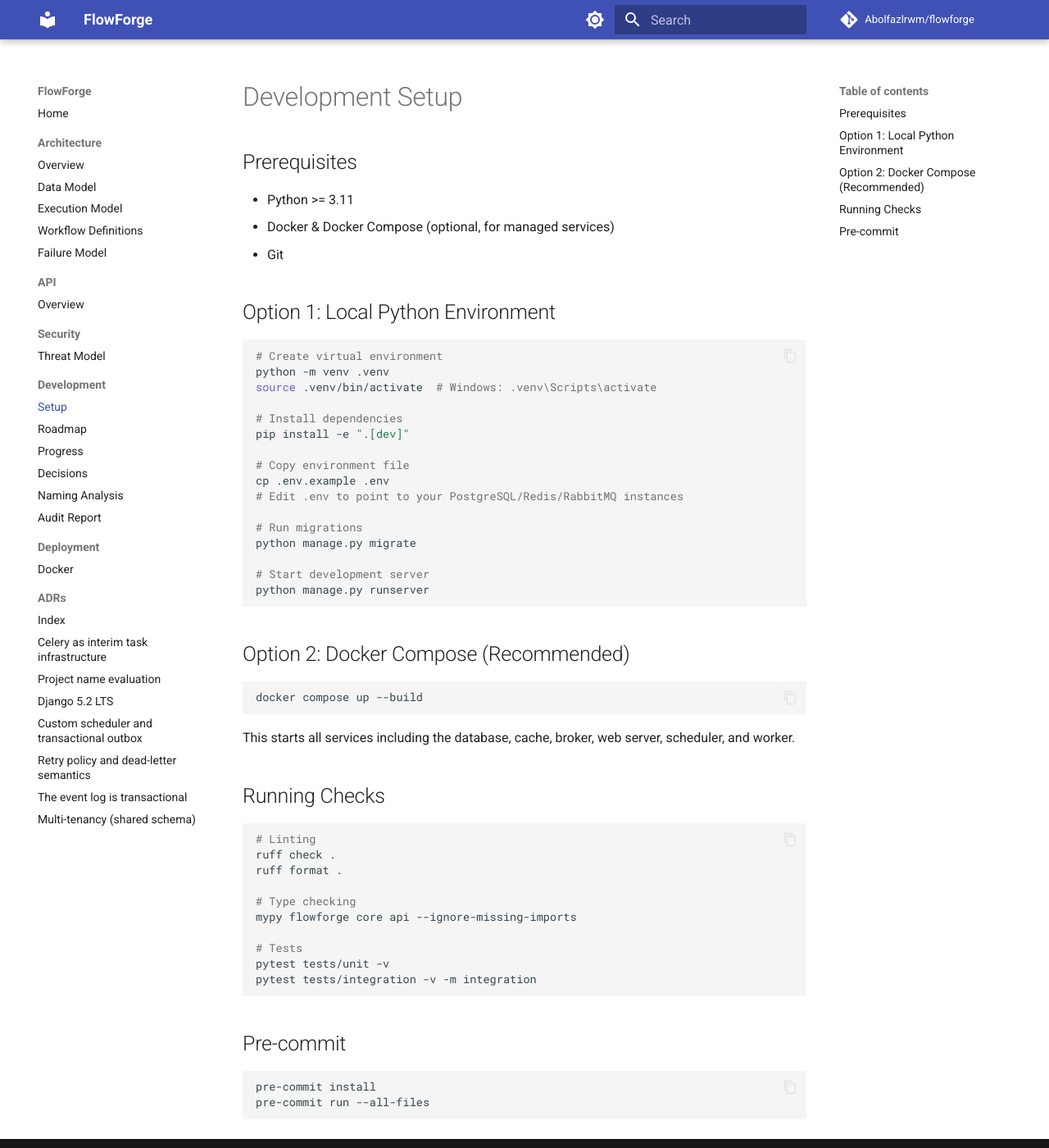
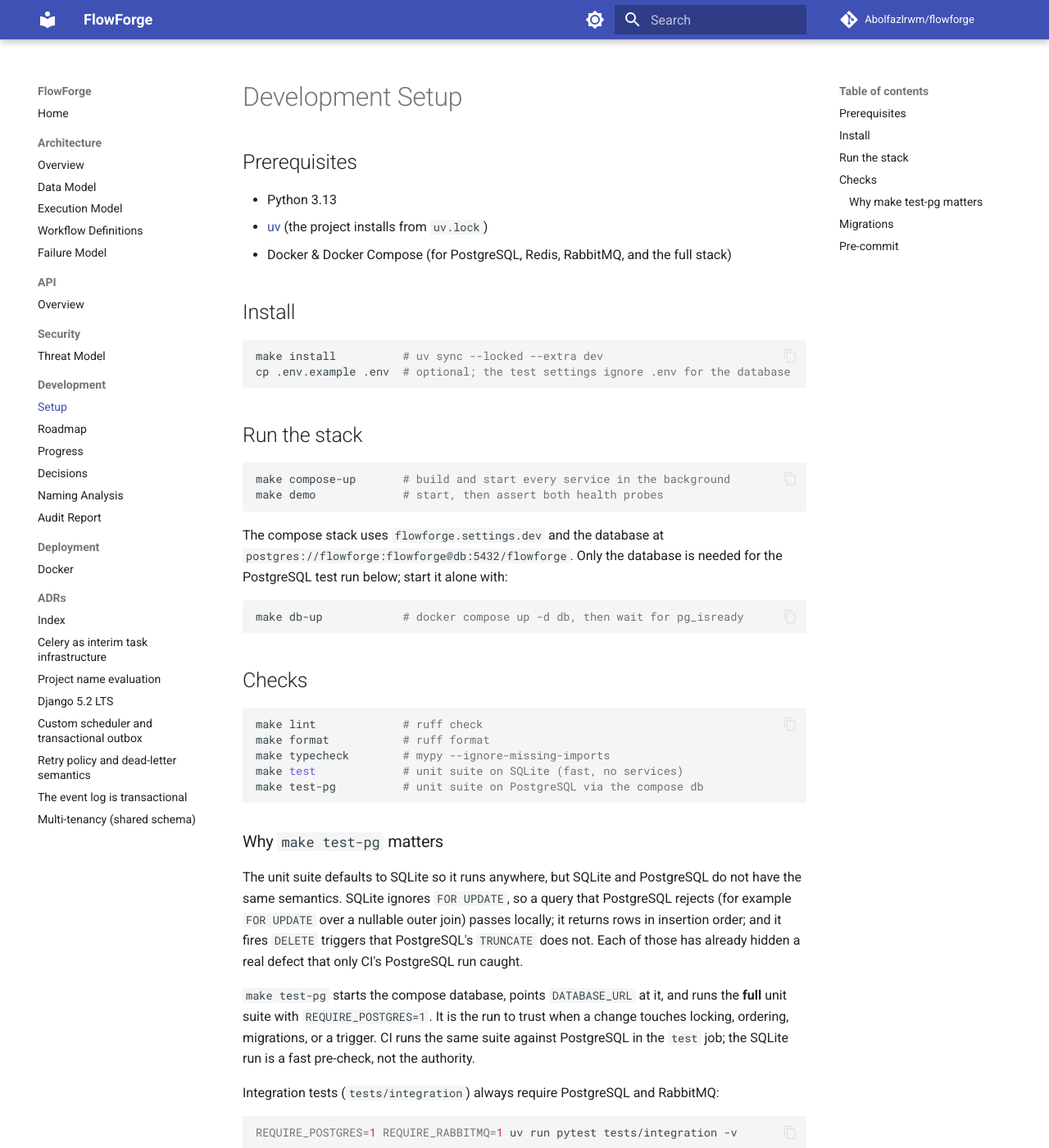
Before and after one commit to Abolfazlrwm/flowforge, an MkDocs documentation site: the page built from docs/development/setup.md, in a window 1280 px wide and 1400 px high. Shown: the whole window at 82% size. Built offline with MkDocs 1.6.1 and Material for MkDocs 9.7.7, drawn with Linux system fonts in a browser that asks for light colours; comment, search, counter and statistics services are not loaded; some of the changed text lies outside the part shown.

Commit message:
chore(make): add `make test-pg` for PostgreSQL unit runs
SQLite ignores `FOR UPDATE`, returns rows in insertion order, and fires DELETE
triggers that PostgreSQL's TRUNCATE does not; each has hidden a real defect that
only CI's PostgreSQL run caught. `make test-pg` starts the compose database and
runs the full unit suite against it with `REQUIRE_POSTGRES=1`; `make db-up`
starts the database alone. `docs/development/setup.md` explains why the SQLite
run is a pre-check, not the authority.

````diff
--- a/docs/development/setup.md
+++ b/docs/development/setup.md
@@ -2,52 +2,68 @@
 
 ## Prerequisites
 
-- Python >= 3.11
-- Docker & Docker Compose (optional, for managed services)
-- Git
+- Python 3.13
+- [uv](https://docs.astral.sh/uv/) (the project installs from `uv.lock`)
+- Docker & Docker Compose (for PostgreSQL, Redis, RabbitMQ, and the full stack)
 
-## Option 1: Local Python Environment
+## Install
 
 ```bash
-# Create virtual environment
-python -m venv .venv
-source .venv/bin/activate  # Windows: .venv\Scripts\activate
-
-# Install dependencies
-pip install -e ".[dev]"
-
-# Copy environment file
-cp .env.example .env
-# Edit .env to point to your PostgreSQL/Redis/RabbitMQ instances
-
-# Run migrations
-python manage.py migrate
-
-# Start development server
-python manage.py runserver
+make install          # uv sync --locked --extra dev
+cp .env.example .env  # optional; the test settings ignore .env for the database
 ```
 
-## Option 2: Docker Compose (Recommended)
+## Run the stack
 
 ```bash
-docker compose up --build
+make compose-up       # build and start every service in the background
+make demo             # start, then assert both health probes
 ```
 
-This starts all services including the database, cache, broker, web server, scheduler, and worker.
-
-## Running Checks
+The compose stack uses `flowforge.settings.dev` and the database at
+`postgres://flowforge:flowforge@db:5432/flowforge`. Only the database is needed
+for the PostgreSQL test run below; start it alone with:
 
 ```bash
-# Linting
-ruff check .
-ruff format .
+make db-up            # docker compose up -d db, then wait for pg_isready
+```
 
-# Type checking
-mypy flowforge core api --ignore-missing-imports
+## Checks
 
-# Tests
-pytest tests/unit -v
-pytest tests/integration -v -m integration
+```bash
+make lint             # ruff check
+make format           # ruff format
+make typecheck        # mypy --ignore-missing-imports
+make test             # unit suite on SQLite (fast, no services)
+make test-pg          # unit suite on PostgreSQL via the compose db
+```
+
+### Why `make test-pg` matters
+
+The unit suite defaults to SQLite so it runs anywhere, but SQLite and PostgreSQL
+do not have the same semantics. SQLite ignores `FOR UPDATE`, so a query that
+PostgreSQL rejects (for example `FOR UPDATE` over a nullable outer join) passes
+locally; it returns rows in insertion order; and it fires `DELETE` triggers that
+PostgreSQL's `TRUNCATE` does not. Each of those has already hidden a real defect
+that only CI's PostgreSQL run caught.
+
+`make test-pg` starts the compose database, points `DATABASE_URL` at it, and runs
+the **full** unit suite with `REQUIRE_POSTGRES=1`. It is the run to trust when a
+change touches locking, ordering, migrations, or a trigger. CI runs the same
+suite against PostgreSQL in the `test` job; the SQLite run is a fast pre-check,
+not the authority.
+
+Integration tests (`tests/integration`) always require PostgreSQL and RabbitMQ:
+
+```bash
+REQUIRE_POSTGRES=1 REQUIRE_RABBITMQ=1 uv run pytest tests/integration -v
+```
+
+## Migrations
+
+```bash
+uv run python manage.py makemigrations --check --dry-run   # what CI runs
+uv run python manage.py migrate
 ```
 
 ## Pre-commit
````
Also changed, not shown: 1 other file.
